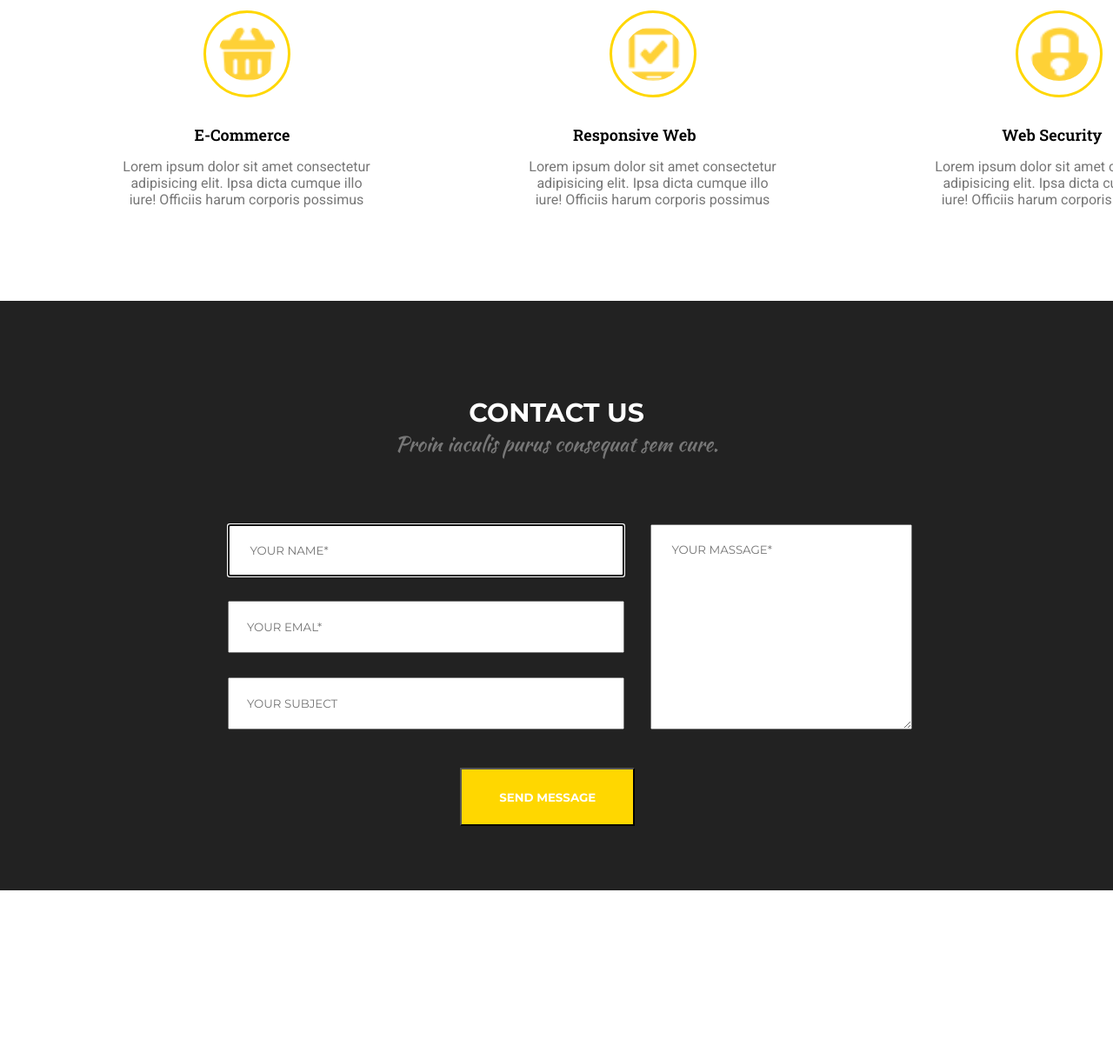
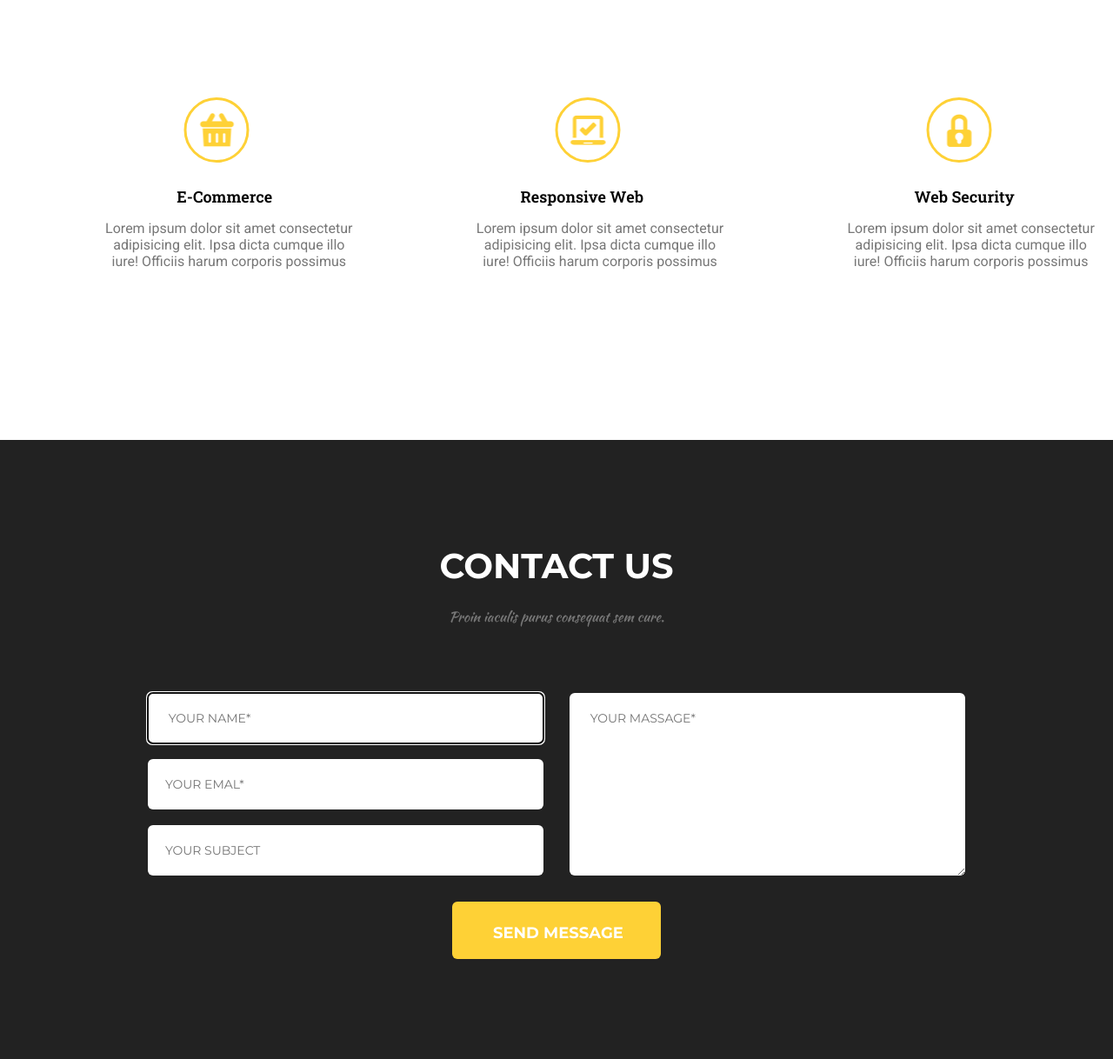
Before and after one commit to Polina-2146/HomeWork, a plain HTML site: page hw6/index.html in a window 1280 px wide. Shown: the part 421-1639 px from the top of the page at 87% size. Before the commit the page ends 1445 px from the top, so only its background shows below. Drawn offline with Linux system fonts and the light colour scheme.

Commit message:
fixed icon and footer

```diff
--- a/hw6/css/contacts.css
+++ b/hw6/css/contacts.css
@@ -1,100 +1,121 @@
-.footer {
 
- height: 678px;
-    background-color: #222222;;
-
+.section2 {
+background-color: #222222;
 background-image: url(../image/Map.png);
 background-repeat: no-repeat;
-
-background-position: right;
-
+background-position: right bottom;
 }
 
-.pod_tittle {
 
-font-family: 'Kaushan Script', cursive;
-font-size: 24px;
-font-weight: 400;
-margin-bottom: 75px;
-color: #777777;
+
+.section-wrapper {
+width: 940px;
+margin: 0 auto;
 text-align: center;
 }
 
 
-.Contact_us {
-padding-top: 110px;
-font-family: 'Montserrat', sans-serif;
-color: #FFFFFF;
-font-size: 30px;
-font-weight: 700;
 
-text-transform: uppercase;
+.sub_tittle {
+
+font-family: 'Kaushan Script', cursive;
+font-size: 16px;
+font-weight: 400;
+margin-bottom: 76px;
+color: #777777;
 text-align: center;
-margin-top: 120px;
+font-size: 16px;
 }
 
 
+.Contact_us {
+padding-top: 120px;
+font-family: 'Montserrat', sans-serif;
+color: #FFFFFF;
+font-size: 40px;
+font-weight: 700;
+margin-bottom: 23px;
+text-transform: uppercase;
+text-align: center;
+
+}
+
+.form_box {
+display: flex;
+width: 940px;
+justify-content: space-between;
+}
+
+
+.input_box {
+height: 210px;
+width: 455px;
+display: flex;
+flex-direction: column;
+justify-content: space-between;
+}
 
 
   .input {
-      display: block;
-      margin-bottom: 28px;
-      margin-left: 30px;
-      width: 456px;
 
-      text-transform: uppercase;
+font-size: 14px;
+text-align: left;
+text-transform: uppercase;
+border: none;
+    border-radius: 6px;
       font-family: 'Montserrat', sans-serif;
-
+     width: 455px;
 color: #222222;
 padding: 20px 20px 20px;
-
 
 
   }
 
   .msg {
-      width: 466px;
-      height:236px;
-      padding-left: 20px;
-      padding-top: 20px;
-      padding-bottom: 180px;
+      width: 455px;
+      height:210px;
+      padding: 20px;
+     text-transform: uppercase;
+     text-align: left;
+     font-size: 14px;
+     border-radius: 6px;
+     font-family: 'Montserrat', sans-serif;
+ border: none;
+   margin-bottom: 30px;
+  }
+
+/* .btn {
+  text-align: center;
+    background-color:#fed136;
+    color: #FFFFFF;
+width: 300px;
+height: 67px;
+position: relative;
+top:-60%;
+right: 15%;
+
+transform: translate(50%, 50%);
+font-family: 'Montserrat', sans-serif;
+font-weight: bold;
+border-radius: 6px;
+border: none;
 
 
 
+}   */
 
-  }
-
-.btn {
-    background-color: gold;
-    color: white;
-width: 300px;
-height: 67px;
-position: relative;
-top: 280px;
-right: 550px;
-font-family: 'Montserrat', sans-serif;
+.submit {
+  font-size: 18px;
+  font-family: 'Montserrat', sans-serif;
 font-weight: bold;
-
-
-
-
+border-radius: 6px;
+border: none;
+text-align: center;
+    background-color:#fed136;
+    color: #FFFFFF;
+width: 240px;
+height: 66px;
+padding: 25px 47px;
+text-transform: uppercase;
+margin-bottom: 115px;
 }
-
-
-.footer_img {
-  width: 614px;
- height: 537;
-    padding: 0;
-    opacity: 0.30196078431372547;
-  position: absolute;
-  left: 786px;
-
-}
-
-.container {
-  margin-left: 232px;
-display: flex;
-margin-bottom: 30px;
-
-
-}
--- a/hw6/css/header.css
+++ b/hw6/css/header.css
@@ -4,13 +4,15 @@
  justify-content: space-between;
  align-items: center;
 
- text-align: center;
+ /* text-align: center; */
  /* margin: auto;
- margin-top: 28px;
- margin-bottom: 100px; */
- height: 100px;
- width: 1401px;
+ margin-top: 28px; */
+
+ height: 200px;
+ width: 1393px;
 }
+
+
 
 .menu {
     margin-left: 500px;
--- a/hw6/css/servises.css
+++ b/hw6/css/servises.css
@@ -1,16 +1,16 @@
 .main {
-    width: 1401px;
-    height: 420px;
-    margin: auto;
+    max-width: 1400px;
+    height: 500px;
+    margin-bottom: 100px;
 }
 
 
-.services {
+.Services {
     width: 900px;
     font-family: 'Montserrat', sans-serif;
- text-align: center;
- margin: auto;
- padding: 0rem;
+
+
+
 margin: 0 auto;
 text-align: center
 }
@@ -52,17 +52,23 @@ text-align: center;
     width: 200px;
     height: 200px;
     margin: 0 auto 50px;
-    text-align: right;
+
 
     }
 
-    .team_img {
-    width: 100px;
-    height: 100px;
-    border-radius: 100px;
-    border: 3px solid gold ;
-padding: 16px 13px 16px 14px;
-align-items: center;
+
+    .img_wrapper {
+display: flex;
+    justify-content: center;
+    align-items: center;
+    width: 75px;
+    height: 75px;
+    border-radius: 50%;
+    border: 3px solid #fed136 ;
+    position: relative;
+    left: 68%;
+    /* top: -60px; */
+    transform: translate(-50%, 0);
     }
 
     .tittle {
@@ -72,7 +78,7 @@ font-family: 'Roboto Slab', serif;
 text-align: right;
 font-size: 18px;
 margin-bottom: 15px;
-text-align: right;
+
     }
 
     .p {
@@ -85,3 +91,26 @@ height: 57px;
 text-align: center;
 
     }
+
+    /* .Contact_us {
+        padding-top: 110px;
+        font-family: 'Montserrat', sans-serif;
+        color: #FFFFFF;
+        font-size: 30px;
+        font-weight: 700;
+        margin: auto;
+        text-transform: uppercase;
+        text-align: center;
+        margin-top: 120px;
+        }
+
+        .pod_tittle {
+
+            font-family: 'Kaushan Script', cursive;
+            font-size: 24px;
+            font-weight: 400;
+            margin-bottom: 75px;
+            color: #777777;
+            text-align: center;
+            margin: auto;
+            } */
--- a/hw6/index.html
+++ b/hw6/index.html
@@ -7,6 +7,7 @@
     <title>hw6</title>
 </head>
 <body>
+
     <header class='header'>
 
         <a href="#" class='logo_link'>
@@ -43,15 +44,18 @@
 
     <div class='team_wrapper'>
         <div class='team_card'>
-        <img src="./image/Icon-Basket.png" alt="basket" class='team_img'>
+            <div class='img_wrapper'>
+        <img src="./image/Icon-Basket.png" alt="basket" class='team_img'></div>
         <h4 class='tittle'> E-Commerce</h4>
         <p  class='p'>Lorem ipsum dolor sit amet consectetur adipisicing elit. Ipsa dicta cumque illo iure! Officiis harum corporis possimus </p>
-    </div>
+
+</div>
 
 
 
         <div class='team_card'>
-        <img src="./image/Icon-Laptop.png" alt="Responsive Web" class='team_img'>
+            <div class='img_wrapper'>
+        <img src="./image/Icon-Laptop.png" alt="Responsive Web" class='team_img'></div>
         <h4 class='tittle'> Responsive Web</h4>
         <p class='p'>Lorem ipsum dolor sit amet consectetur adipisicing elit. Ipsa dicta cumque illo iure! Officiis harum corporis possimus</p>
     </div>
@@ -59,7 +63,8 @@
 
 
         <div class='team_card'>
-        <img src="./image/Icon-Locked.png" alt="Web Security" class='team_img'>
+            <div class='img_wrapper'>
+        <img src="./image/Icon-Locked.png" alt="Web Security" class='team_img'></div>
         <h4 class='tittle'> Web Security</h4>
         <p class='p'>Lorem ipsum dolor sit amet consectetur adipisicing elit. Ipsa dicta cumque illo iure! Officiis harum corporis possimus </p>
     </div>
@@ -72,14 +77,15 @@
 
 
 
-
-<footer class='footer'>
+<footer>
+    <section class='section2'>
+        <div class='section-wrapper'>
     <h4 class='Contact_us'>Contact us</h4>
-    <h4 class='pod_tittle'> Proin iaculis purus consequat sem cure. </h4>
+    <h4 class='sub_tittle'> Proin iaculis purus consequat sem cure. </h4>
 
     <form action="#" method="GET" class="form">
-        <div class='container'>
-            <div class='name_mail_sbj'>
+        <div class='form_box'>
+            <div class='input_box'>
 
         <input type="text" name="name" id="name_id" placeholder=" your name*" class='input' autofocus required  />
 
@@ -92,20 +98,15 @@
     </div>
 
 
-<textarea name="text" placeholder=" Your massage*" id="Your_massage_id" cols="30" rows="10" class='input msg'></textarea>
-
-
-<!--
-        <input type="text" name="Your massage*" id="Your_massage_id" placeholder=" Your massage*" class='input msg' />
-         -->
-
-        <input type="submit" value="Send Message" id="submit_id"  class='input btn' />
+<textarea name="massage" placeholder=" Your massage*" id="Your_massage_id" cols="30" rows="10" class=' msg'></textarea>
 
 
 
   </div>
-
+  <input type="submit" value="Send Message" id="submit_id"  class='submit' />
     </form>
+</div>
+</section>
 </footer>
 
 </body>
```
